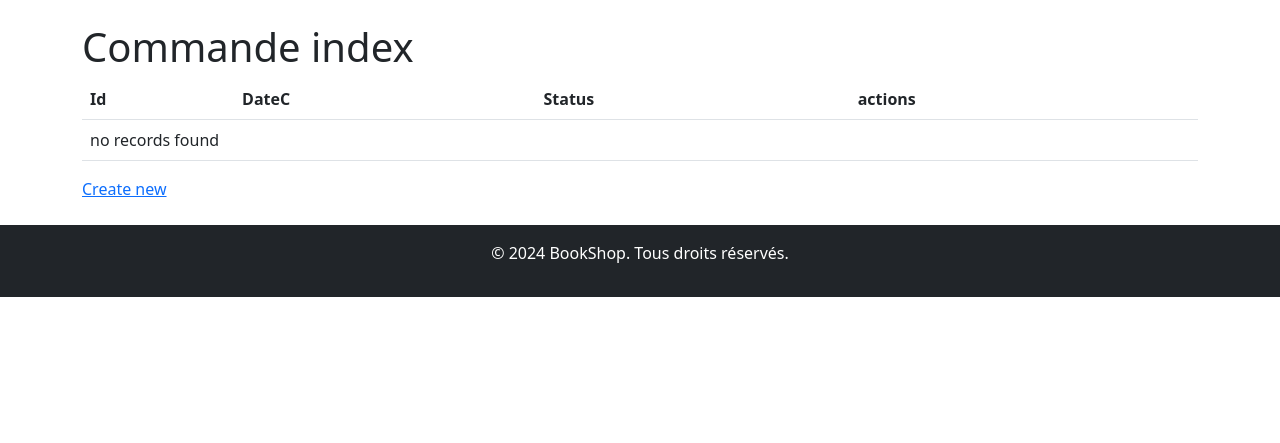
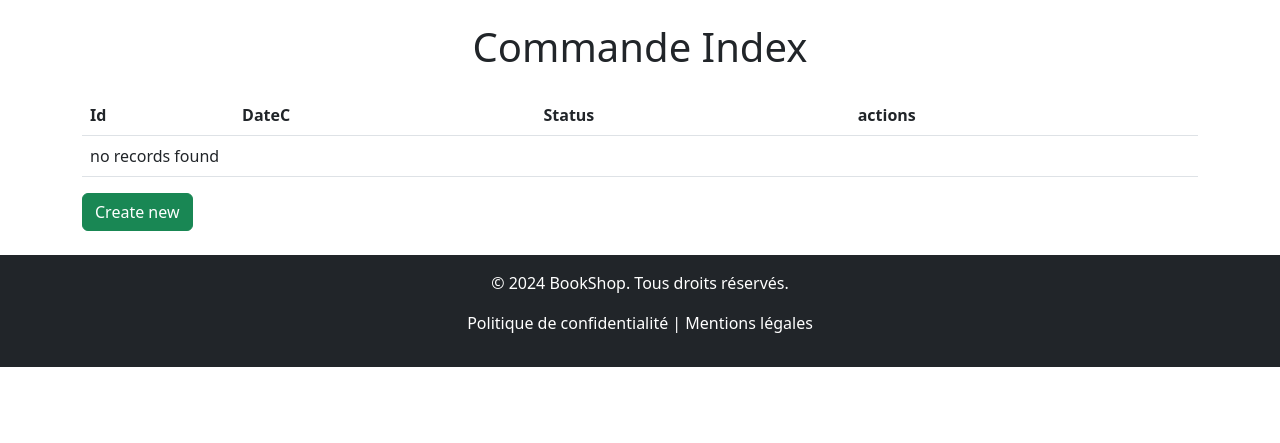
Before and after one commit to FeediDev/Project, a Symfony app: template templates/commande/index.html.twig in a window 1280 px wide. Shown: the part 357-800 px from the top of the page. Run offline with Twig, Linux system fonts and the light colour scheme; the template is opened without the code that fills it, so the values that code supplies are empty; some libraries are stand-ins or nearby versions.

Commit message:
first push

```diff
--- a/templates/base.html.twig
+++ b/templates/base.html.twig
@@ -12,19 +12,20 @@
     <!-- Custom CSS (optional) -->
     <link rel="stylesheet" href="{{ asset('Css/style.Css') }}">
     <link rel="stylesheet" href="{{ asset('assets/css/style.css') }}">
+
     {% block stylesheets %}
     {% endblock %}
 </head>
 <body>
 <!-- Navbar -->
-<nav class="navbar navbar-expand-lg navbar-dark bg-dark">
+<nav class="navbar navbar-expand-lg navbar-dark bg-dark shadow-sm">
     <div class="container-fluid">
         <a class="navbar-brand" href="#">BookShop</a>
         <button class="navbar-toggler" type="button" data-bs-toggle="collapse" data-bs-target="#navbarNav" aria-controls="navbarNav" aria-expanded="false" aria-label="Toggle navigation">
             <span class="navbar-toggler-icon"></span>
         </button>
         <div class="collapse navbar-collapse" id="navbarNav">
-            <ul class="navbar-nav">
+            <ul class="navbar-nav ms-auto">
                 <li class="nav-item">
                     <a class="nav-link active" href="{{ path('app_utilisateur_index') }}">Utilisateurs</a>
                 </li>
@@ -41,20 +42,22 @@
         </div>
     </div>
 </nav>
-<section class="bg-cover text-white text-center"
+
+
+
+
+<!-- Hero Section -->
+<section class="bg-cover text-white text-center py-5"
          style="background-image: url('{{ asset('assets/image/bookShop.jpg') }}'); background-size: cover; background-position: center; height: 300px;">
     <div class="container d-flex align-items-center justify-content-center" style="height: 100%;">
-        <h1 class="shadow-text">Discover Your Next Favorite Book!</h1>
-
-        <style>
-            .shadow-text {
-                color: #ffffff; /* Blanc */
-                text-shadow: 2px 2px 4px rgba(0, 0, 0, 0.8); /* Ombre noire */
-            }
-        </style>
-
-
+        <h1 class="shadow-text display-3">Discover Your Next Favorite Book!</h1>
     </div>
+    <style>
+        .shadow-text {
+            color: #ffffff;
+            text-shadow: 2px 2px 8px rgba(0, 0, 0, 0.8); /* Enhanced shadow */
+        }
+    </style>
 </section>
 
 <!-- Main Content -->
@@ -66,6 +69,11 @@
 <!-- Footer -->
 <footer class="bg-dark text-white text-center py-3 mt-4">
     <p>&copy; {{ "now"|date("Y") }} BookShop. Tous droits réservés.</p>
+    <p>
+        <a href="#" class="text-white text-decoration-none">Politique de confidentialité</a> |
+        <a href="#" class="text-white text-decoration-none">Mentions légales</a>
+    </p>
+
 </footer>
 
 <!-- Include Bootstrap JS -->
--- a/templates/commande/_form.html.twig
+++ b/templates/commande/_form.html.twig
@@ -1,4 +1,4 @@
 {{ form_start(form) }}
     {{ form_widget(form) }}
-    <button class="btn">{{ button_label|default('Save') }}</button>
+    <button class="btn btn-success">{{ button_label|default('Save') }}</button>
 {{ form_end(form) }}
--- a/templates/commande/index.html.twig
+++ b/templates/commande/index.html.twig
@@ -3,7 +3,8 @@
 {% block title %}Commande index{% endblock %}
 
 {% block body %}
-    <h1>Commande index</h1>
+    <h1 class="text-center my-4">Commande Index</h1>
+
 
     <table class="table">
         <thead>
@@ -21,8 +22,8 @@
                 <td>{{ commande.dateC ? commande.dateC|date('Y-m-d H:i:s') : '' }}</td>
                 <td>{{ commande.status }}</td>
                 <td>
-                    <a href="{{ path('app_commande_show', {'id': commande.id}) }}">show</a>
-                    <a href="{{ path('app_commande_edit', {'id': commande.id}) }}">edit</a>
+                    <a href="{{ path('app_commande_show', {'id': commande.id}) }}" class=" btn btn-success">show</a>
+                    <a href="{{ path('app_commande_edit', {'id': commande.id}) }}" class="btn btn-success">edit</a>
                 </td>
             </tr>
         {% else %}
@@ -33,5 +34,5 @@
         </tbody>
     </table>
 
-    <a href="{{ path('app_commande_new') }}">Create new</a>
+    <a href="{{ path('app_commande_new') }}" class="btn btn-success">Create new</a>
 {% endblock %}
--- a/templates/commande/new.html.twig
+++ b/templates/commande/new.html.twig
@@ -7,5 +7,5 @@
 
     {{ include('commande/_form.html.twig') }}
 
-    <a href="{{ path('app_commande_index') }}">back to list</a>
+    <a href="{{ path('app_commande_index') }}" class="btn btn-success">back to list</a>
 {% endblock %}
--- a/templates/livre/_form.html.twig
+++ b/templates/livre/_form.html.twig
@@ -1,4 +1,4 @@
 {{ form_start(form) }}
     {{ form_widget(form) }}
-    <button class="btn">{{ button_label|default('Save') }}</button>
+    <button class="btn btn-success">{{ button_label|default('Save') }}</button>
 {{ form_end(form) }}
--- a/templates/livre/edit.html.twig
+++ b/templates/livre/edit.html.twig
@@ -7,7 +7,7 @@
 
     {{ include('livre/_form.html.twig', {'button_label': 'Update'}) }}
 
-    <a href="{{ path('app_livre_index') }}">back to list</a>
+    <a href="{{ path('app_livre_index') }}" class="btn btn-success">back to list</a>
 
     {{ include('livre/_delete_form.html.twig') }}
 {% endblock %}
--- a/templates/livre/index.html.twig
+++ b/templates/livre/index.html.twig
@@ -27,8 +27,8 @@
                 <td>{{ livre.ISBN }}</td>
                 <td>{{ livre.Prix }}</td>
                 <td>
-                    <a href="{{ path('app_livre_show', {'id': livre.id}) }}">show</a>
-                    <a href="{{ path('app_livre_edit', {'id': livre.id}) }}">edit</a>
+                    <a href="{{ path('app_livre_show', {'id': livre.id}) }}" class="btn btn-success">show</a>
+                    <a href="{{ path('app_livre_edit', {'id': livre.id}) }}" class="btn btn-success">edit</a>
                 </td>
             </tr>
         {% else %}
@@ -39,5 +39,5 @@
         </tbody>
     </table>
 
-    <a href="{{ path('app_livre_new') }}">Create new</a>
+    <a href="{{ path('app_livre_new') }}" class="btn btn-success">Create new</a>
 {% endblock %}
--- a/templates/livre/new.html.twig
+++ b/templates/livre/new.html.twig
@@ -7,5 +7,5 @@
 
     {{ include('livre/_form.html.twig') }}
 
-    <a href="{{ path('app_livre_index') }}">back to list</a>
+    <a href="{{ path('app_livre_index') }}" class="btn btn-success"back to list</a>
 {% endblock %}
--- a/templates/livre/show.html.twig
+++ b/templates/livre/show.html.twig
@@ -34,9 +34,9 @@
         </tbody>
     </table>
 
-    <a href="{{ path('app_livre_index') }}">back to list</a>
+    <a href="{{ path('app_livre_index') }}" class="btn btn-success">back to list</a>
 
-    <a href="{{ path('app_livre_edit', {'id': livre.id}) }}">edit</a>
+    <a href="{{ path('app_livre_edit', {'id': livre.id}) }}" class="btn btn-success">edit</a>
 
     {{ include('livre/_delete_form.html.twig') }}
 {% endblock %}
--- a/templates/utilisateur/_form.html.twig
+++ b/templates/utilisateur/_form.html.twig
@@ -1,4 +1,4 @@
 {{ form_start(form) }}
     {{ form_widget(form) }}
-    <button class="btn">{{ button_label|default('Save') }}</button>
+<button class="btn btn-success">{{ button_label|default('Save') }}</button>
 {{ form_end(form) }}
--- a/templates/utilisateur/edit.html.twig
+++ b/templates/utilisateur/edit.html.twig
@@ -7,7 +7,7 @@
 
     {{ include('utilisateur/_form.html.twig', {'button_label': 'Update'}) }}
 
-    <a href="{{ path('app_utilisateur_index') }}">back to list</a>
+    <a href="{{ path('app_utilisateur_index') }}" class="btn btn-success">back to list</a>
 
     {{ include('utilisateur/_delete_form.html.twig') }}
 {% endblock %}
--- a/templates/utilisateur/new.html.twig
+++ b/templates/utilisateur/new.html.twig
@@ -7,5 +7,5 @@
 
     {{ include('utilisateur/_form.html.twig') }}
 
-    <a href="{{ path('app_utilisateur_index') }}">back to list</a>
+    <a class="btn btn-success" href="{{ path('app_utilisateur_index') }}">back to list</a>
 {% endblock %}
--- a/templates/utilisateur/show.html.twig
+++ b/templates/utilisateur/show.html.twig
@@ -26,9 +26,10 @@
         </tbody>
     </table>
 
-    <a href="{{ path('app_utilisateur_index') }}">back to list</a>
+    <a href="{{ path('app_utilisateur_index') }}" class="btn btn-secondary">Back to List</a>
 
-    <a href="{{ path('app_utilisateur_edit', {'id': utilisateur.id}) }}">edit</a>
+
+    <a class="btn btn-success" href="{{ path('app_utilisateur_edit', {'id': utilisateur.id}) }}">edit</a>
 
     {{ include('utilisateur/_delete_form.html.twig') }}
 {% endblock %}
```
Also changed, not shown: templates/utilisateur/index.html.twig (+6 -4 lines).
